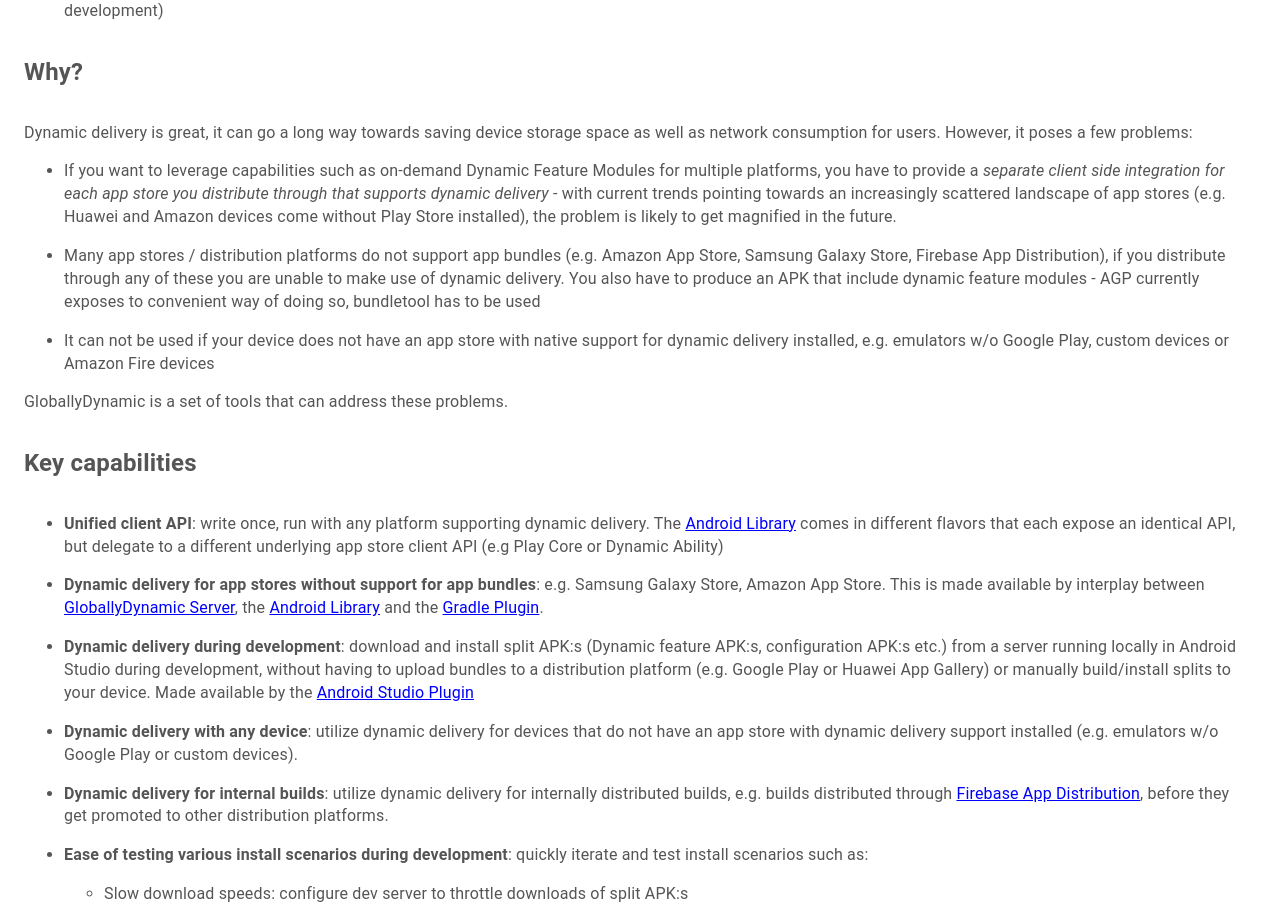
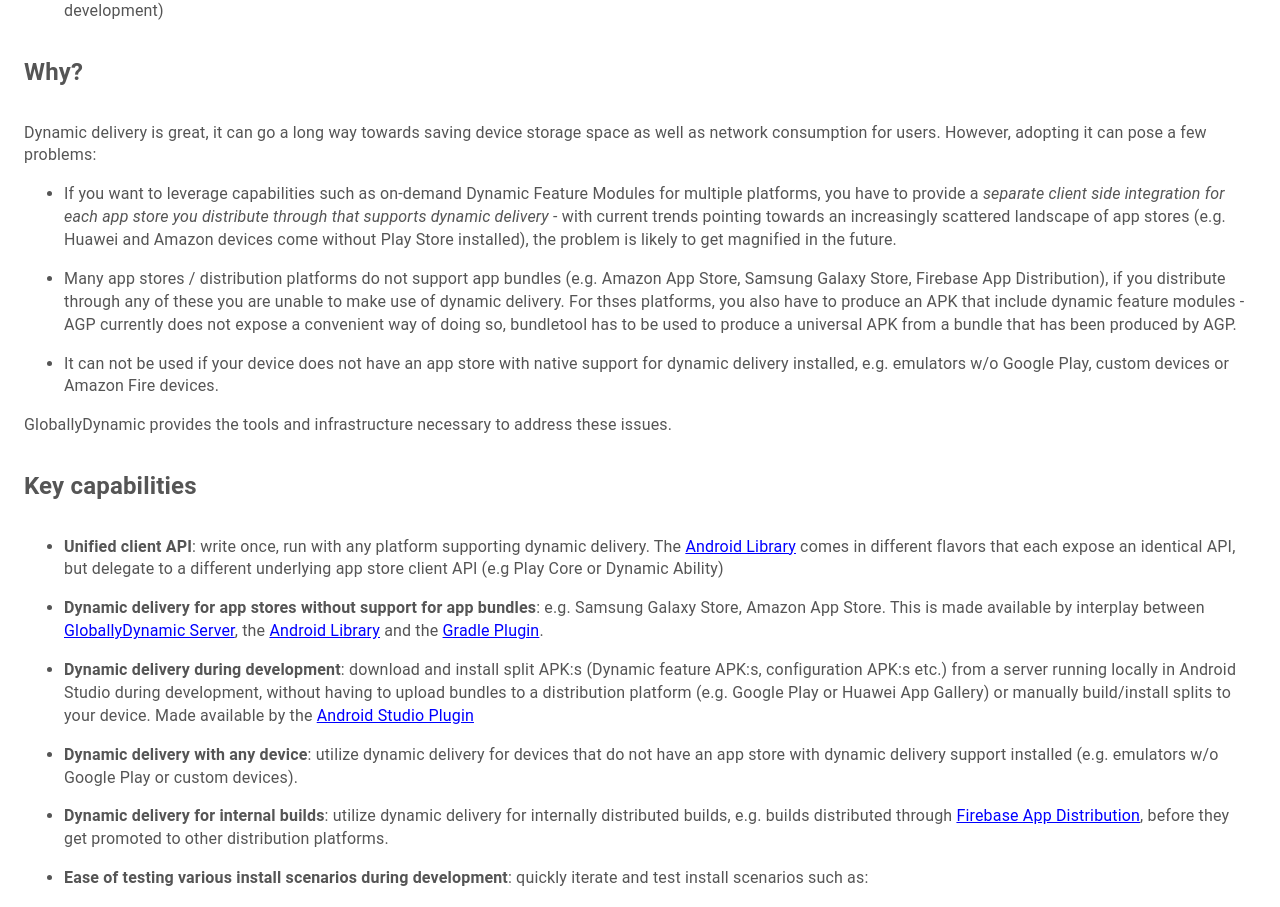
Before and after one commit to jeppeman/GloballyDynamic, a React (Create React App) app in the folder globallydynamic-website/frontend/: page / in a window 1280 px wide. Shown: the part 1008-1915 px from the top of the page. Built offline with nearby package versions, Linux system fonts and the light colour scheme.

Commit message:
Copy updates (#30)

```diff
--- a/globallydynamic-website/frontend/src/documentation/user/android/index.tsx
+++ b/globallydynamic-website/frontend/src/documentation/user/android/index.tsx
@@ -14,7 +14,7 @@
 An Android library that adds an abstraction layer on top of dynamic delivery client API:s, e.g.
 [Play Core](https://developer.android.com/guide/playcore),
 [Dynamic Ability](https://developer.huawei.com/consumer/en/doc/development/AppGallery-connect-Guides/agc-featuredelivery-initsdk)
-in order to provide a unified API regardless of underlying distribution platform. It also provides a
+in order to provide a unified API regardless of underlying distribution platform. The library also has a
 dynamic delivery client implementation of it's own that interacts with [GloballyDynamic Servers](/docs/user/server).
 
 Currently supported App Stores / Distribution platforms include:
--- a/globallydynamic-website/frontend/src/home/index.tsx
+++ b/globallydynamic-website/frontend/src/home/index.tsx
@@ -18,20 +18,22 @@
 
 Why?
 ---
-Dynamic delivery is great, it can go a long way towards saving device storage space as well as network consumption for users. However, it poses a few problems:
+Dynamic delivery is great, it can go a long way towards saving device storage space as well as network consumption for users.
+However, adopting it can pose a few problems:
 * If you want to leverage capabilities such as on-demand Dynamic Feature Modules for multiple platforms, you have to provide a
 *separate client side integration for each app store you distribute through that supports dynamic delivery* - with current trends pointing towards an increasingly scattered landscape of app stores
 (e.g. Huawei and Amazon devices come without Play Store installed), the problem is likely to get magnified in the future.
 
 * Many app stores / distribution platforms do not support app bundles (e.g. Amazon App Store, Samsung Galaxy Store,
-Firebase App Distribution), if you distribute through any of these you are unable to make use of dynamic delivery. You
-also have to produce an APK that include dynamic feature modules - AGP currently exposes to convenient way of doing so,
-bundletool has to be used
+Firebase App Distribution), if you distribute through any of these you are unable to make use of dynamic delivery. For
+thses platforms, you also have to produce an APK that include dynamic feature modules -
+AGP currently does not expose a convenient way of doing so, bundletool has to be used to produce a universal APK from
+a bundle that has been produced by AGP.
 
 * It can not be used if your device does not have an app store with native support for dynamic delivery installed,
-e.g. emulators w/o Google Play, custom devices or Amazon Fire devices
+e.g. emulators w/o Google Play, custom devices or Amazon Fire devices.
 
-GloballyDynamic is a set of tools that can address these problems.
+GloballyDynamic provides the tools and infrastructure necessary to address these issues.
 
 Key capabilities
 ---
```
Also changed, not shown: 1 other file (tests, documents, lock files or other folders).
